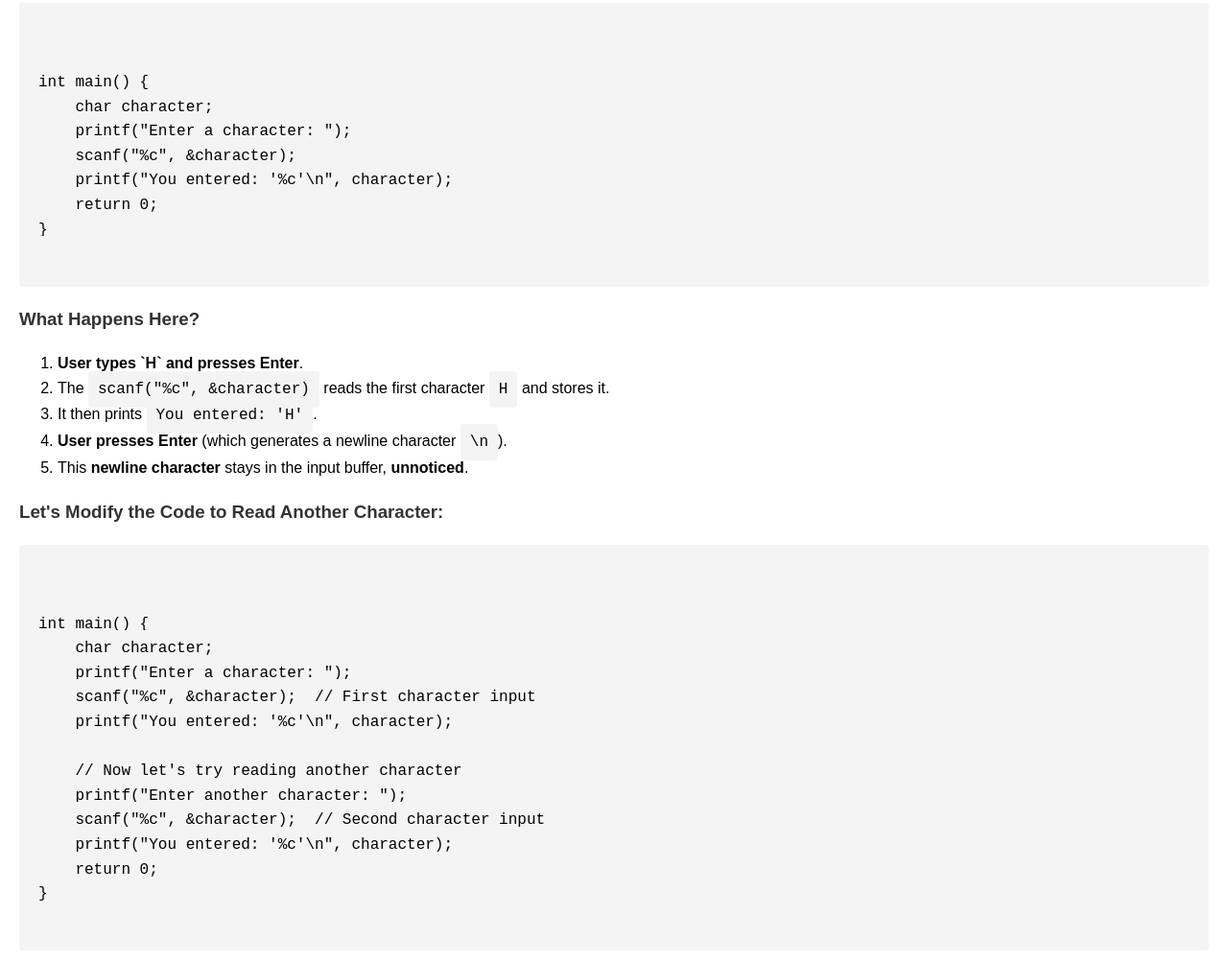
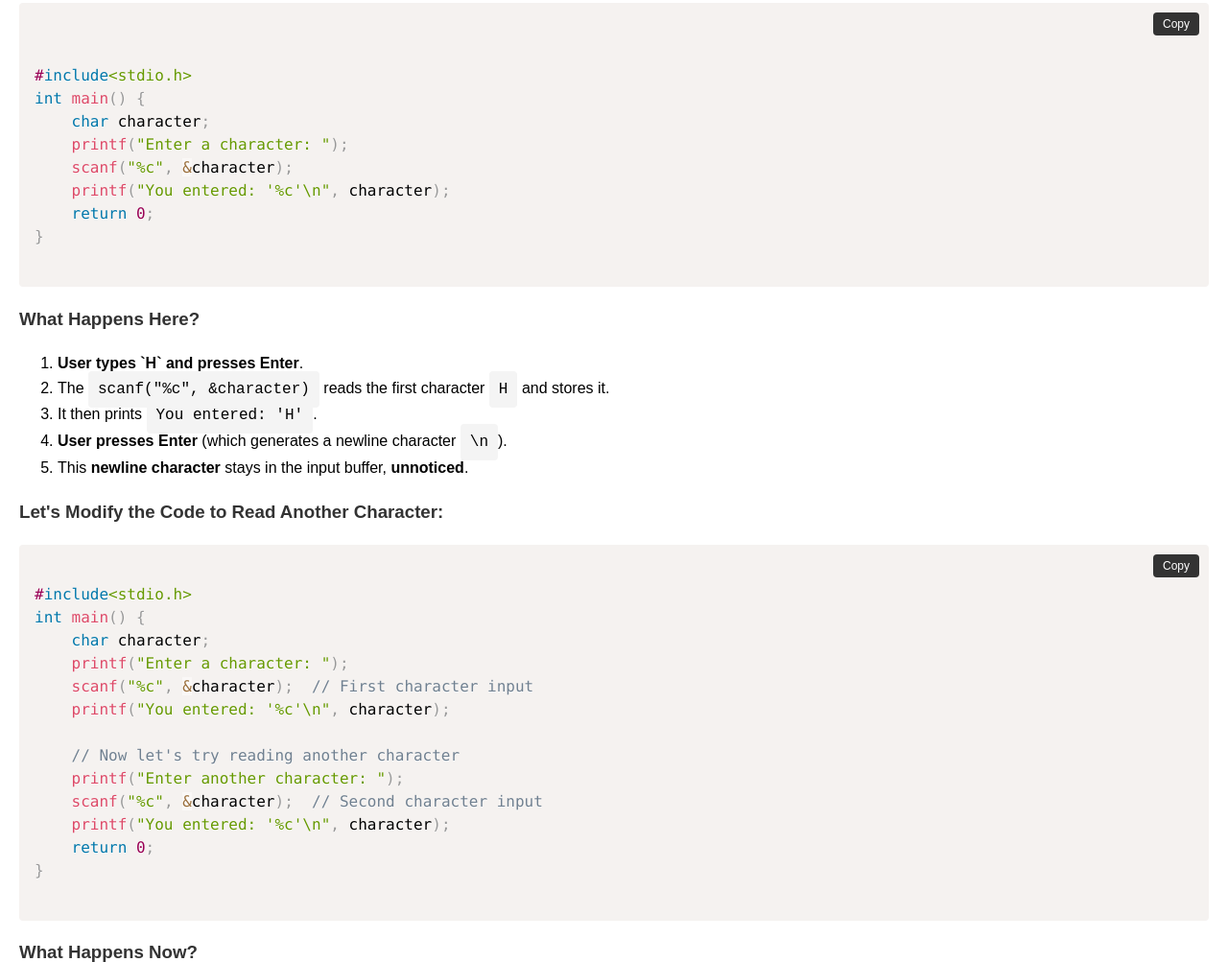
Before and after one commit to Laxminayanan/CS-BLOGING, a plain HTML site: page Programming/C/scanfAndNewlineCharacterRelation.html in a window 1280 px wide. Shown: the part 656-1659 px from the top of the page at 96% size. Drawn offline with nearby package versions, Linux system fonts and the light colour scheme.

Commit message:
Update scanfAndNewlineCharacterRelation.html

```diff
--- a/Programming/C/scanfAndNewlineCharacterRelation.html
+++ b/Programming/C/scanfAndNewlineCharacterRelation.html
@@ -34,7 +34,35 @@
         font-weight: bold;
         color: #b50000;
       }
+
+      .copy-btn {
+        position: absolute;
+        top: 10px;
+        right: 10px;
+        background: #333;
+        color: #fff;
+        padding: 5px 10px;
+        border: none;
+        cursor: pointer;
+        border-radius: 4px;
+        font-size: 12px;
+      }
+      .code-container {
+        position: relative;
+      }
     </style>
+
+    <!-- Prism.js CSS for syntax highlighting -->
+    <link
+      href="https://cdnjs.cloudflare.com/ajax/libs/prism/1.29.0/themes/prism.min.css"
+      rel="stylesheet"
+    />
+
+    <!-- Prism.js library -->
+    <script src="https://cdnjs.cloudflare.com/ajax/libs/prism/1.29.0/prism.min.js"></script>
+
+    <!-- Prism.js C language support -->
+    <script src="https://cdnjs.cloudflare.com/ajax/libs/prism/1.29.0/components/prism-c.min.js"></script>
   </head>
   <body>
     <h1>
@@ -82,8 +110,12 @@
       Let's walk through a simple example to demonstrate what happens when we
       don't handle newline characters properly:
     </p>
-    <pre><code>
 
+    <div class="code-container">
+      <button class="copy-btn" onclick="copyCode(this)">Copy</button>
+      <pre><code class="language-c">
+
+#include&lt;stdio.h&gt;
 int main() {
     char character;
     printf("Enter a character: ");
@@ -92,7 +124,7 @@ int main() {
     return 0;
 }
     </code></pre>
-
+    </div>
     <h3>What Happens Here?</h3>
     <ol>
       <li><strong>User types `H` and presses Enter</strong>.</li>
@@ -112,8 +144,10 @@ int main() {
     </ol>
 
     <h3>Let's Modify the Code to Read Another Character:</h3>
-    <pre><code>
-
+    <div class="code-container">
+      <button class="copy-btn" onclick="copyCode(this)">Copy</button>
+      <pre><code class="language-c">
+#include&lt;stdio.h&gt;
 int main() {
     char character;
     printf("Enter a character: ");
@@ -127,7 +161,7 @@ int main() {
     return 0;
 }
     </code></pre>
-
+    </div>
     <h3>What Happens Now?</h3>
     <p>
       1. You run the program, type <code>H</code>, and press
@@ -211,9 +245,11 @@ You entered: '
     </p>
 
     <h4>Updated Code with the Fix:</h4>
-    <pre><code>
+    <div class="code-container">
+      <button class="copy-btn" onclick="copyCode(this)">Copy</button>
+      <pre><code class="language-c">
 
-
+#include&lt;stdio.h&gt;
 int main() {
     char character;
     printf("Enter a character: ");
@@ -226,8 +262,8 @@ int main() {
     printf("You entered: '%c'\n", character);
     return 0;
 }
-    </code></pre>
-
+</code></pre>
+    </div>
     <h3>What Happens Now?</h3>
     <ol>
       <li>
@@ -286,5 +322,14 @@ You entered: 'E' </code></pre>
       handling input properly is a critical skill in C programming, and this
       small change in how we use <code>scanf</code> can save hours of debugging.
     </p>
+    <script>
+      function copyCode(button) {
+        const code = button.nextElementSibling.innerText.trim();
+        navigator.clipboard.writeText(code).then(() => {
+          button.innerText = "Copied!";
+          setTimeout(() => (button.innerText = "Copy"), 1500);
+        });
+      }
+    </script>
   </body>
 </html>
```
